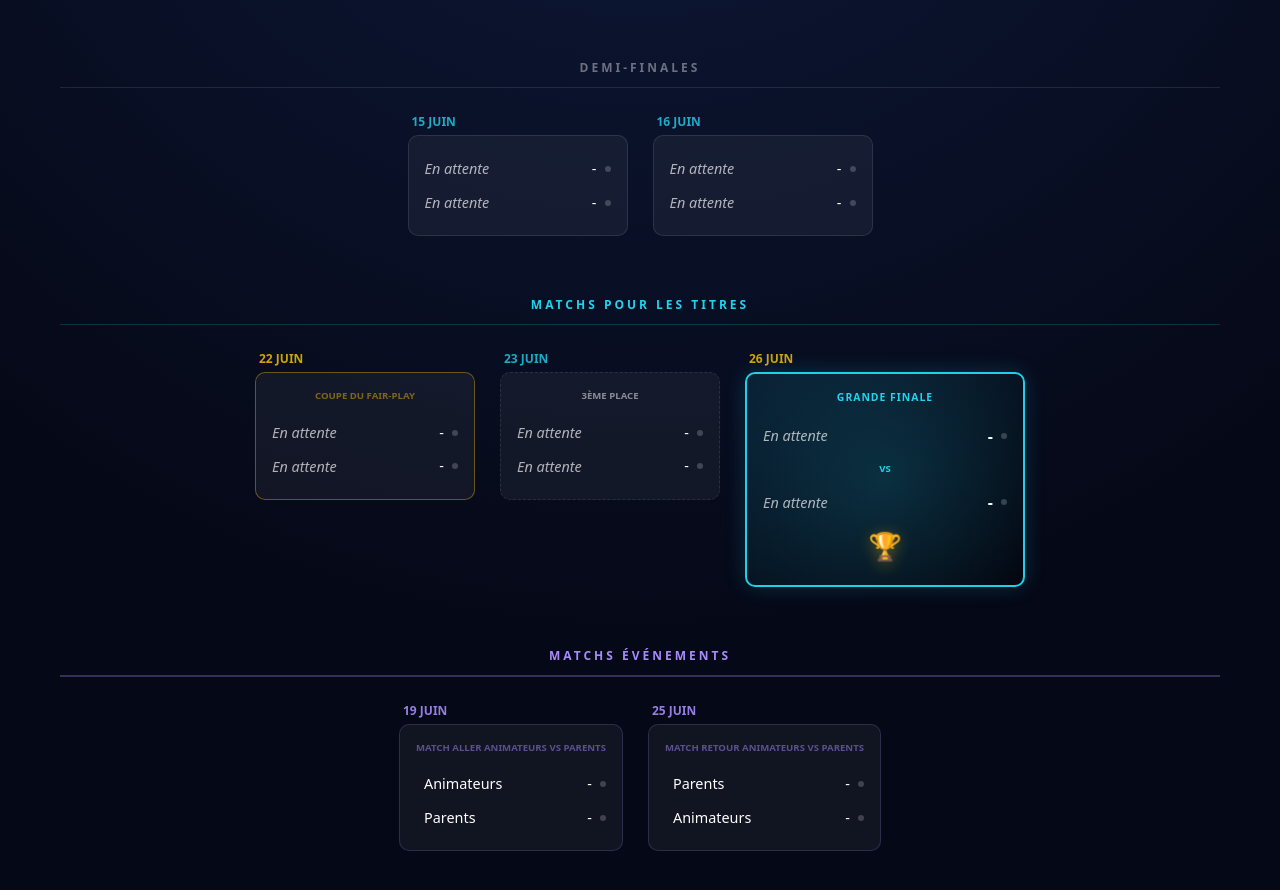
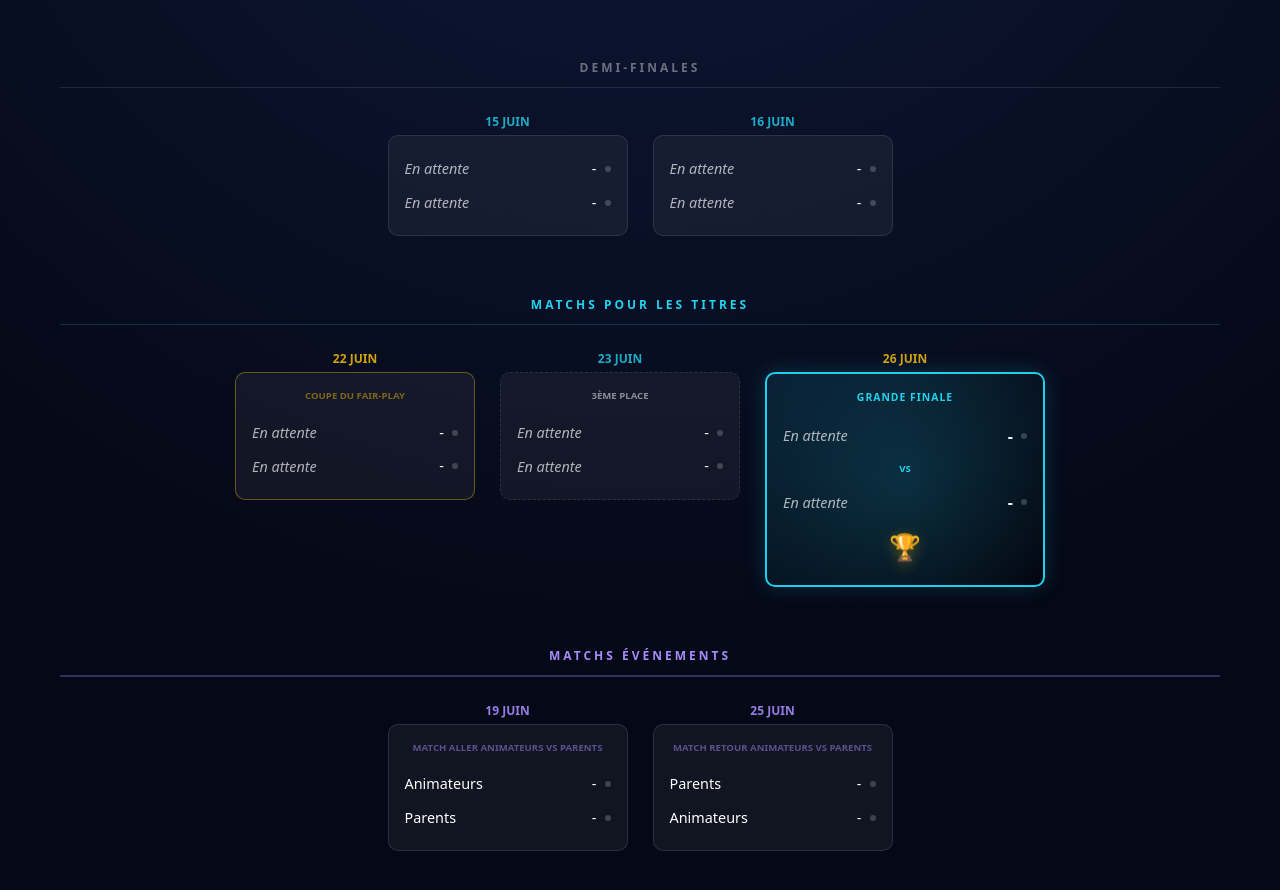
Before and after one commit to RayaneO18/Tournament, a Next.js app: page /phase-finale in a window 1280 px wide. Shown: the part 386-1276 px from the top of the page. Built offline with nearby package versions, Linux system fonts and the light colour scheme.

Commit message:
centrage des elements et enlever l'animation zoom

```diff
--- a/app/page.module.css
+++ b/app/page.module.css
@@ -717,6 +717,7 @@ font-weight: bold;
   display: flex;
   flex-direction: column;
   gap: 4px;
+  align-items: center; /* Centre la date au-dessus de la carte */
 }
 
 .matchCard {
@@ -725,21 +726,17 @@ font-weight: bold;
   border: 1px solid rgba(255, 255, 255, 0.1);
   border-radius: 10px;
   padding: 16px;
-  min-width: 220px;
+  min-width: 240px; /* Légèrement élargi pour un meilleur centrage interne */
   position: relative;
-  /* Ajout d'une transition plus douce et complète pour l'effet Hover */
-  transition: transform 0.3s cubic-bezier(0.2, 0.8, 0.2, 1),
-              box-shadow 0.3s ease,
-              background-color 0.3s ease,
-              border-color 0.3s ease;
+  /* Transition adoucie (sans le transform scale) */
+  transition: background-color 0.2s ease, border-color 0.2s ease, box-shadow 0.2s ease;
 }
 
-/* Effet interactif moderne au survol des cartes */
+/* Effet au survol : SANS ZOOM (scale retiré) */
 .matchCard:hover {
-  transform: translateY(-4px) scale(1.02);
   background-color: rgba(255, 255, 255, 0.08);
   border-color: rgba(255, 255, 255, 0.2);
-  box-shadow: 0 10px 20px rgba(0, 0, 0, 0.3);
+  box-shadow: 0 8px 20px rgba(0, 0, 0, 0.3);
   cursor: pointer;
 }
 
@@ -765,10 +762,12 @@ font-weight: bold;
   min-width: 280px;
   overflow: hidden;
   animation: finaleGlowPulse 2.5s ease-in-out infinite alternate;
+  transition: background-color 0.2s ease, border-color 0.2s ease;
 }
 
+/* Hover de la finale sans effet de zoom */
 .featured:hover {
-  transform: translateY(-5px) scale(1.03);
+  background: linear-gradient(135deg, rgba(34, 211, 238, 0.15) 0%, rgba(0, 0, 0, 0.4) 100%);
 }
 
 .specialCard {
@@ -809,51 +808,55 @@ font-weight: bold;
   font-size: 0.75rem;
   color: #22d3ee;
   font-weight: bold;
-  margin-left: 4px;
   text-transform: uppercase;
   opacity: 0.8;
+  text-align: center;
 }
 
 .matchDateYellow {
   font-size: 0.75rem;
   color: #eab308;
   font-weight: bold;
-  margin-left: 4px;
   text-transform: uppercase;
   opacity: 0.9;
+  text-align: center;
 }
 
 .matchDatePurple {
   font-size: 0.75rem;
   color: #a78bfa;
   font-weight: bold;
-  margin-left: 4px;
   text-transform: uppercase;
   opacity: 0.9;
+  text-align: center;
 }
 
-/* --- COMPOSANT TEAM BRACKET (Garde ses propres classes de structures) --- */
+/* --- ALIGNEMENT ET CENTRAGE DES ÉQUIPES --- */
 .teamRow {
   display: flex;
   justify-content: space-between;
   align-items: center;
   padding: 6px 0;
+  width: 100%;
 }
 
 .teamContainer {
   display: flex;
   align-items: center;
   gap: 10px;
+  flex: 1;
 }
 
 .teamContainerStaff {
-  padding-left: 8px;
+  padding-left: 0;
+  justify-content: flex-start;
 }
 
 .nameAndClass {
   display: flex;
   flex-direction: column;
   line-height: 1.2;
+  justify-content: center; /* Centre verticalement le nom et la classe */
 }
 
 .teamNameSmall {
@@ -892,8 +895,9 @@ font-weight: bold;
 .scoreSection {
   display: flex;
   align-items: center;
+  justify-content: flex-end; /* Aligne la section score vers la droite */
   gap: 8px;
-  margin-left: auto;
+  min-width: 65px; /* Assure un alignement parfait des scores entre les lignes */
 }
 
 .scoreCyan {
@@ -947,19 +951,18 @@ font-weight: bold;
   pointer-events: none;
 }
 
-/* Animation de lévitation fluide pour l'émoji Trophée */
+/* Animation de lévitation fine pour le Trophée */
 @keyframes floatTrophy {
   0% {
-    transform: translateY(0px) scale(1);
+    transform: translateY(0px);
     filter: drop-shadow(0 2px 4px rgba(234, 179, 8, 0.3));
   }
   50% {
-    transform: translateY(-5px) scale(1.1);
-    filter: drop-shadow(0 6px 12px rgba(234, 179, 8, 0.6));
+    transform: translateY(-4px);
+    filter: drop-shadow(0 6px 10px rgba(234, 179, 8, 0.5));
   }
   100% {
-    transform: translateY(0px) scale(1);
-    filter: drop-shadow(0 2px 4px rgba(234, 179, 8, 0.3));
+    transform: translateY(0px);
   }
 }
 
@@ -970,7 +973,6 @@ font-weight: bold;
   display: block;
   animation: floatTrophy 2.5s ease-in-out infinite;
 }
-
 /* ==========================================================================
    5. LÉGENDE
    ========================================================================== */
--- a/app/phase-finale/page.tsx
+++ b/app/phase-finale/page.tsx
@@ -111,7 +111,6 @@ export default function PhaseFinale() {
 
   // --- CALCUL DES QUALIFIÉS ET GAGNANTS ---
   const qWinner = quarts.map(m => getWinner(m));
-
   const d1_t1 = demis[0]?.eq1 || qWinner[0] || "";
   const d1_t2 = demis[0]?.eq2 || qWinner[1] || "";
   const d2_t1 = demis[1]?.eq1 || qWinner[2] || "";
```
